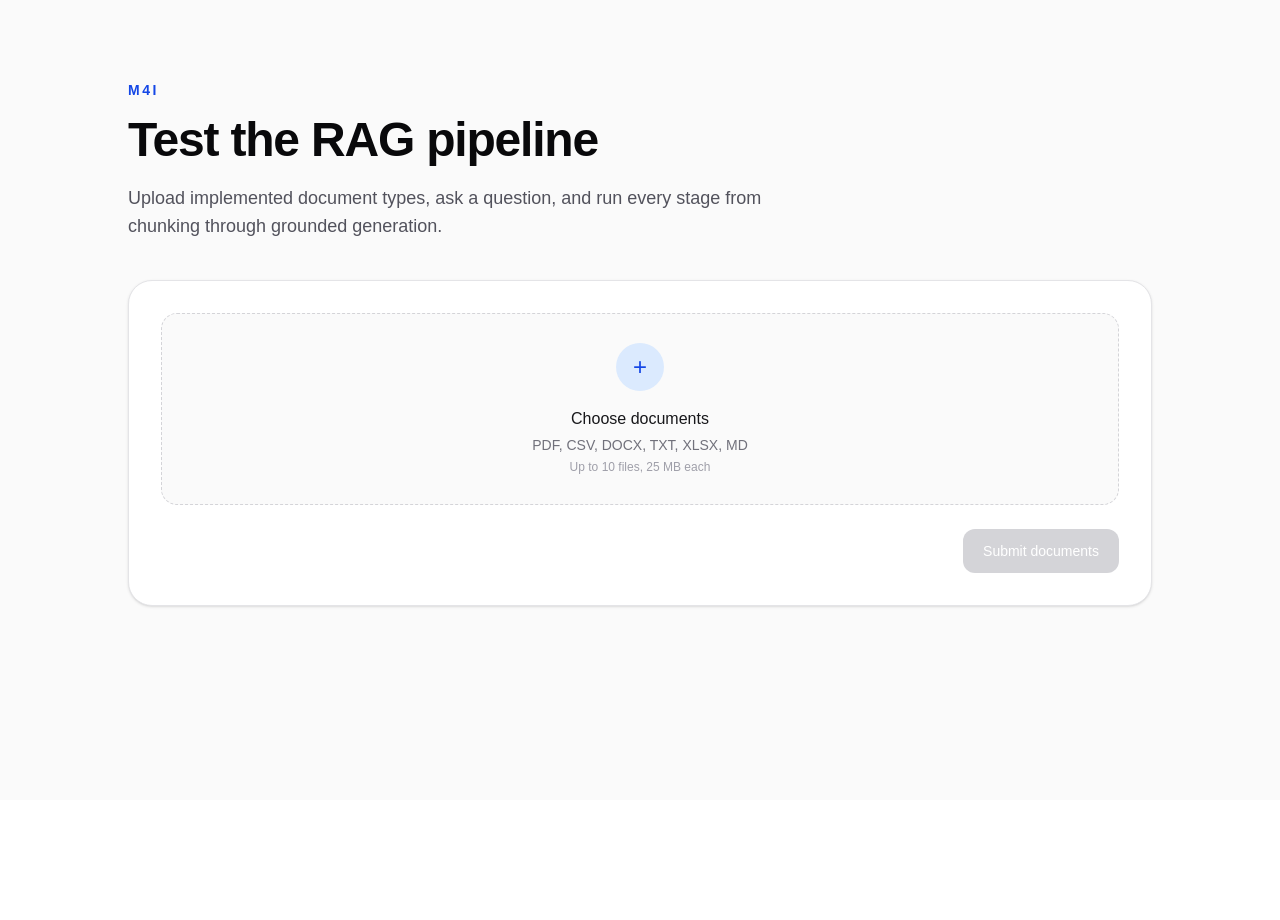
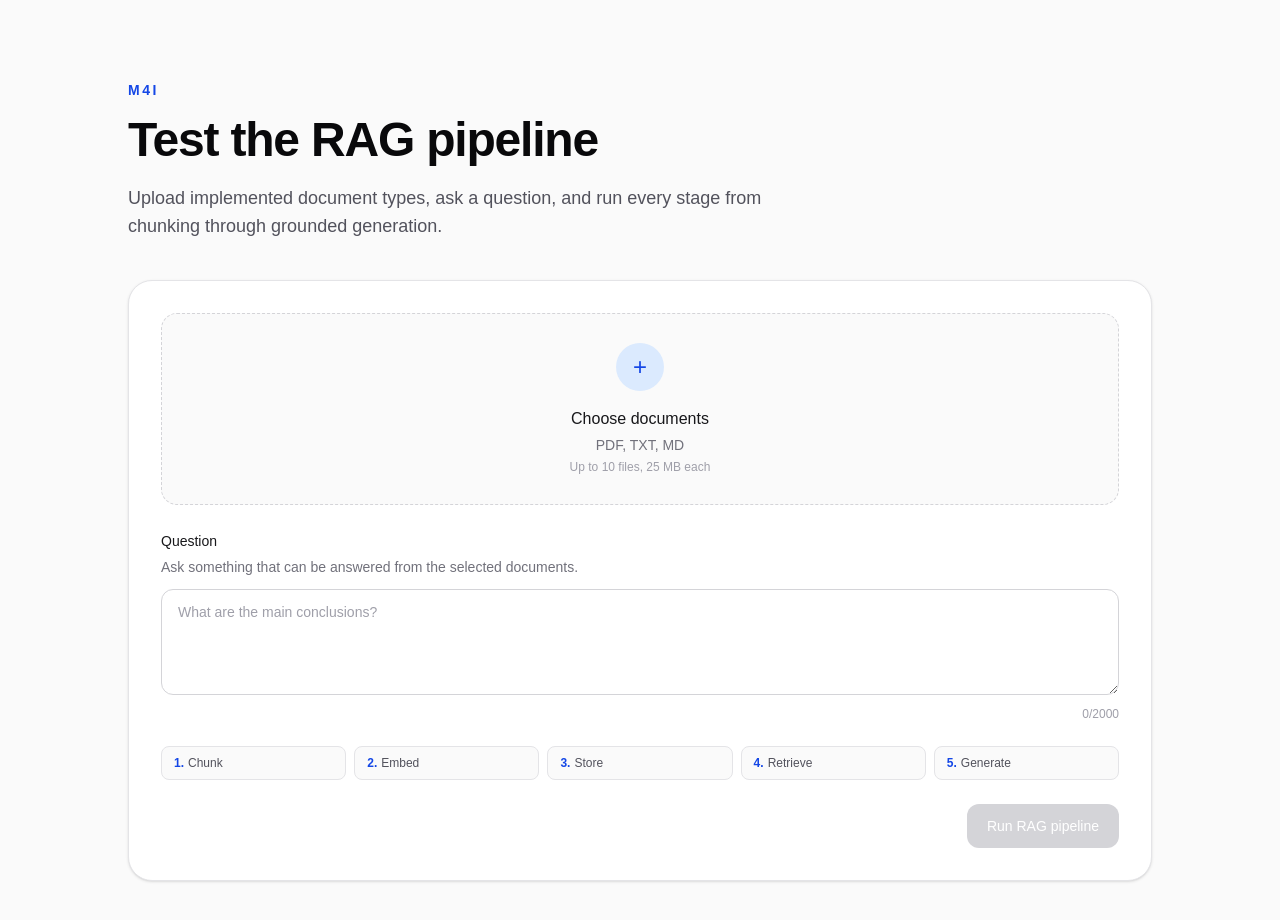
Before and after one commit to d1amondb0t/m4i-nextjs, a Next.js app: page / in a window 1280 px wide. Shown: the top 920 px of the page. Before the commit the page ends 800 px from the top, so only its background shows below. Built offline with nearby package versions, Linux system fonts and the light colour scheme.

Commit message:
[feat] - Visual view of the pipeline results which answer, chunks ,results

```diff
--- a/app/components/document-upload.tsx
+++ b/app/components/document-upload.tsx
@@ -1,14 +1,11 @@
 "use client";
 
-import {type ChangeEvent, type FormEvent, useState,} from "react";
-import {
-  DOCUMENT_INPUT_ACCEPT,
-  DOCUMENT_TYPE_LABEL,
-  MAX_DOCUMENT_COUNT,
-  MAX_DOCUMENT_SIZE_MB,
-  validateDocumentSelection,
-} from "@/app/server/documents/upload-policy";
-import type {DocumentUploadResponse, UploadStatus,} from "@/types/document-upload";
+import { type ChangeEvent, type FormEvent, useState, } from "react";
+import { MAX_DOCUMENT_COUNT, MAX_DOCUMENT_SIZE_MB, RAG_DOCUMENT_INPUT_ACCEPT, RAG_DOCUMENT_TYPE_LABEL, validateRagDocumentSelection, } from "@/app/server/documents/upload-policy";
+import type { UploadStatus } from "@/types/document-upload";
+import { MAX_QUESTION_LENGTH, type RagPipelineResponse, validateQuestion, } from "@/types/rag-pipeline-type";
+
+type SuccessfulPipelineResponse = Extract<RagPipelineResponse, { ok: true }>;
 
 function formatBytes(bytes: number) {
   if (bytes < 1024) {
@@ -24,7 +21,9 @@ function formatBytes(bytes: number) {
 
 export function DocumentUpload() {
   const [files, setFiles] = useState<File[]>([]);
+  const [question, setQuestion] = useState("");
   const [isSubmitting, setIsSubmitting] = useState(false);
+  const [result, setResult] = useState<SuccessfulPipelineResponse | null>(null);
   const [status, setStatus] = useState<UploadStatus>({
     type: "idle",
     message: "",
@@ -32,15 +31,17 @@ export function DocumentUpload() {
 
   function handleSelection(event: ChangeEvent<HTMLInputElement>) {
     const selectedFiles = Array.from(event.target.files ?? []);
-    const validationError = validateDocumentSelection(selectedFiles);
+    const validationError = validateRagDocumentSelection(selectedFiles);
 
     if (validationError) {
       setFiles([]);
+      setResult(null);
       setStatus({ type: "error", message: validationError });
       return;
     }
 
     setFiles(selectedFiles);
+    setResult(null);
     setStatus({ type: "idle", message: "" });
   }
 
@@ -48,13 +49,15 @@ export function DocumentUpload() {
     setFiles((currentFiles) =>
       currentFiles.filter((_, currentIndex) => currentIndex !== index),
     );
+    setResult(null);
     setStatus({ type: "idle", message: "" });
   }
 
   async function handleSubmit(event: FormEvent<HTMLFormElement>) {
     event.preventDefault();
 
-    const validationError = validateDocumentSelection(files);
+    const validationError =
+      validateRagDocumentSelection(files) ?? validateQuestion(question);
 
     if (validationError) {
       setStatus({
@@ -69,27 +72,33 @@ export function DocumentUpload() {
     for (const file of files) {
       formData.append("documents", file);
     }
+    formData.append("question", question);
 
     setIsSubmitting(true);
+    setResult(null);
     setStatus({ type: "idle", message: "" });
 
     try {
-      const response = await fetch("/api/documents", {
+      const response = await fetch("/api/rag", {
         method: "POST",
         body: formData,
       });
 
-      const result = (await response.json()) as DocumentUploadResponse;
+      const pipelineResponse = (await response.json()) as RagPipelineResponse;
 
-      if (!response.ok || !result.ok) {
-        throw new Error(result.message);
+      if (!response.ok || !pipelineResponse.ok) {
+        throw new Error(
+          pipelineResponse.ok
+            ? "The RAG pipeline returned an unsuccessful response."
+            : pipelineResponse.message,
+        );
       }
 
+      setResult(pipelineResponse);
       setStatus({
         type: "success",
-        message: result.message,
+        message: `${pipelineResponse.indexedChunks} chunks indexed and ${pipelineResponse.sources.length} retrieved.`,
       });
-      setFiles([]);
     } catch (error) {
       setStatus({
         type: "error",
@@ -117,7 +126,7 @@ export function DocumentUpload() {
             Choose documents
           </span>
           <span className="mt-1 text-sm text-zinc-500">
-            {DOCUMENT_TYPE_LABEL}
+            {RAG_DOCUMENT_TYPE_LABEL}
           </span>
           <span className="mt-1 text-xs text-zinc-400">
             Up to {MAX_DOCUMENT_COUNT} files, {MAX_DOCUMENT_SIZE_MB} MB each
@@ -127,7 +136,7 @@ export function DocumentUpload() {
             id="documents"
             name="documents"
             type="file"
-            accept={DOCUMENT_INPUT_ACCEPT}
+            accept={RAG_DOCUMENT_INPUT_ACCEPT}
             multiple
             className="sr-only"
             onChange={handleSelection}
@@ -174,29 +183,107 @@ export function DocumentUpload() {
           </div>
         ) : null}
 
+        <div className="mt-6">
+          <label htmlFor="question" className="text-sm font-medium text-zinc-900">
+            Question
+          </label>
+          <p className="mt-1 text-sm text-zinc-500">
+            Ask something that can be answered from the selected documents.
+          </p>
+          <textarea
+            id="question"
+            name="question"
+            value={question}
+            maxLength={MAX_QUESTION_LENGTH}
+            rows={4}
+            className="mt-3 w-full resize-y rounded-xl border border-zinc-300 px-4 py-3 text-sm text-zinc-900 outline-none transition placeholder:text-zinc-400 focus:border-blue-500 focus:ring-2 focus:ring-blue-100"
+            placeholder="What are the main conclusions?"
+            onChange={(event) => {
+              setQuestion(event.target.value);
+              setResult(null);
+              setStatus({ type: "idle", message: "" });
+            }}
+          />
+          <p className="mt-1 text-right text-xs text-zinc-400">
+            {question.length}/{MAX_QUESTION_LENGTH}
+          </p>
+        </div>
+
+        <ol className="mt-6 grid gap-2 text-xs text-zinc-600 sm:grid-cols-5">
+          {["Chunk", "Embed", "Store", "Retrieve", "Generate"].map(
+            (step, index) => (
+              <li
+                key={step}
+                className="rounded-lg border border-zinc-200 bg-zinc-50 px-3 py-2"
+              >
+                <span className="mr-1 font-semibold text-blue-700">
+                  {index + 1}.
+                </span>
+                {step}
+              </li>
+            ),
+          )}
+        </ol>
+
         <div className="mt-6 flex flex-col gap-3 sm:flex-row sm:items-center sm:justify-between">
           <p
             aria-live="polite"
-            className={`text-sm ${
-              status.type === "error"
-                ? "text-red-600"
-                : status.type === "success"
-                  ? "text-emerald-700"
-                  : "text-zinc-500"
-            }`}
+            className={`text-sm ${status.type === "error"
+              ? "text-red-600"
+              : status.type === "success"
+                ? "text-emerald-700"
+                : "text-zinc-500"
+              }`}
           >
             {status.message}
           </p>
 
           <button
             type="submit"
-            disabled={files.length === 0 || isSubmitting}
+            disabled={files.length === 0 || !question.trim() || isSubmitting}
             className="rounded-xl bg-zinc-950 px-5 py-3 text-sm font-medium text-white transition hover:bg-zinc-800 disabled:cursor-not-allowed disabled:bg-zinc-300"
           >
-            {isSubmitting ? "Submitting…" : "Submit documents"}
+            {isSubmitting ? "Running pipeline…" : "Run RAG pipeline"}
           </button>
         </div>
       </form>
+
+      {result ? (
+        <div className="mt-8 border-t border-zinc-200 pt-8">
+          <h2 className="text-lg font-semibold text-zinc-950">Answer</h2>
+          <p className="mt-3 whitespace-pre-wrap text-sm leading-7 text-zinc-700">
+            {result.answer}
+          </p>
+
+          <h3 className="mt-7 text-sm font-semibold text-zinc-950">
+            Retrieved context
+          </h3>
+          {result.sources.length > 0 ? (
+            <ul className="mt-3 space-y-3">
+              {result.sources.map((source, index) => (
+                <li
+                  key={`${source.source}-${source.page}-${source.chunk}-${index}`}
+                  className="rounded-xl border border-zinc-200 bg-zinc-50 p-4"
+                >
+                  <div className="flex flex-wrap items-center justify-between gap-2 text-xs text-zinc-500">
+                    <span>
+                      {source.source} · page {source.page} · chunk {source.chunk}
+                    </span>
+                    <span>score {source.score.toFixed(3)}</span>
+                  </div>
+                  <p className="mt-2 text-sm leading-6 text-zinc-700">
+                    {source.text}
+                  </p>
+                </li>
+              ))}
+            </ul>
+          ) : (
+            <p className="mt-2 text-sm text-zinc-500">
+              No chunks were returned by retrieval.
+            </p>
+          )}
+        </div>
+      ) : null}
     </section>
   );
 }
```
